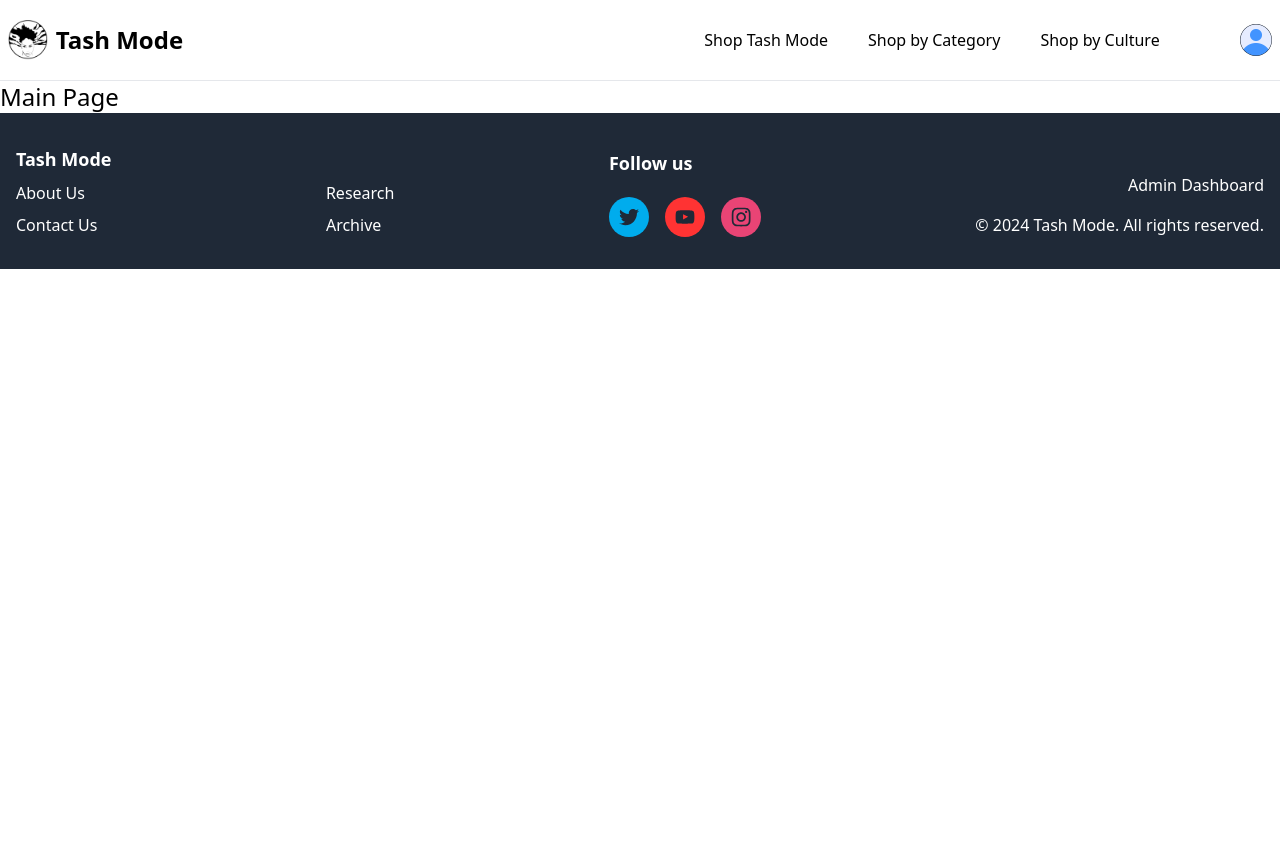
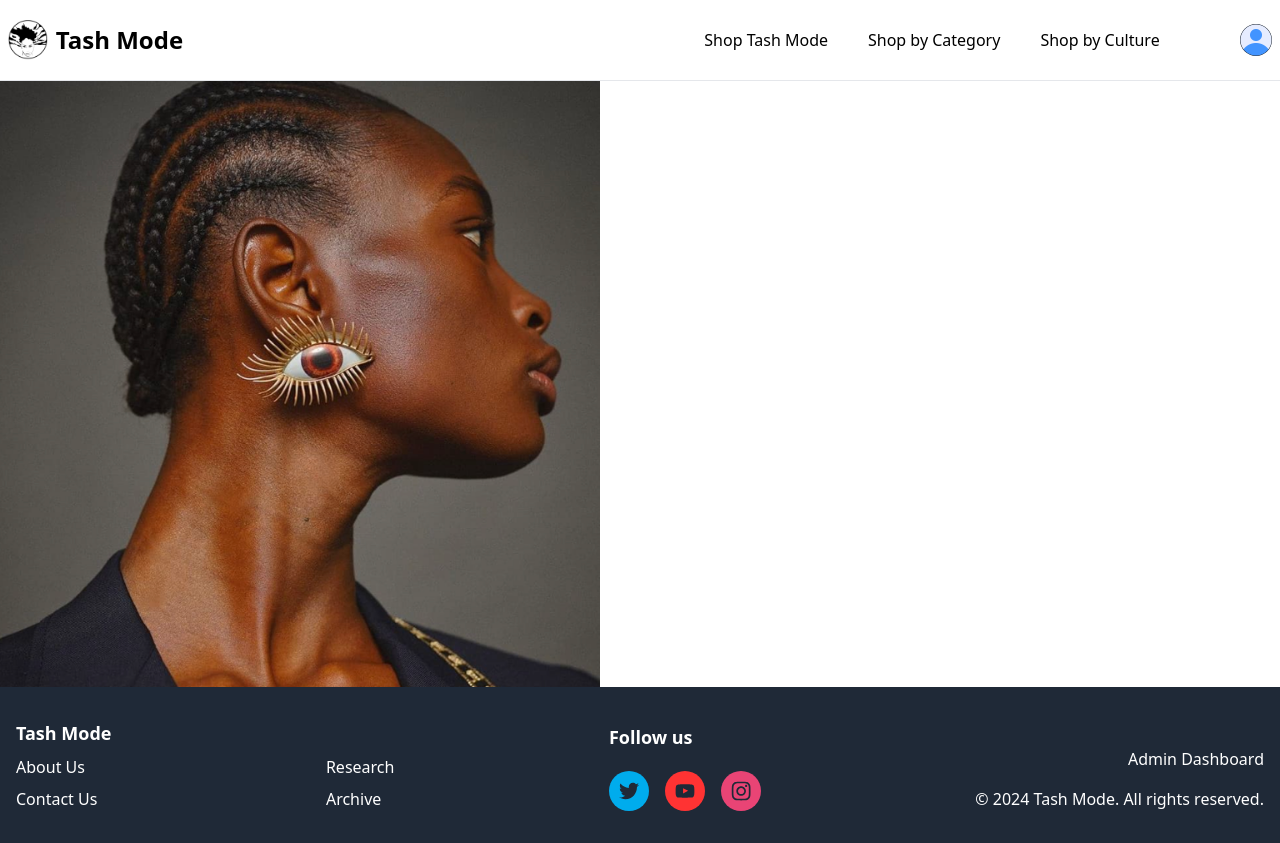
Before and after one commit to dataMichelle/tash-mode-next, a Next.js app: page / in a window 1280 px wide. Before the commit the page ends 800 px from the top, so only its background shows below. Built offline with nearby package versions, Linux system fonts and the light colour scheme.

Commit message:
fixed Hero

```diff
--- a/app/page.jsx
+++ b/app/page.jsx
@@ -1,5 +1,8 @@
-import Image from "next/image";
-
+import Hero from "../components/Hero";
 export default function Home() {
-  return <div className="text-2xl">Main Page</div>;
+  return (
+    <div className="text-2xl">
+      <Hero />
+    </div>
+  );
 }
--- a/components/Hero.jsx
+++ b/components/Hero.jsx
@@ -1,7 +1,13 @@
 import React from "react";
+import heroImg from "@/assets/images/hero.jpg";
+import Image from "next/image";
 
 const Hero = () => {
-  return <div>Hero</div>;
+  return (
+    <div>
+      <Image src={heroImg} alt="" height={600} width={600} />
+    </div>
+  );
 };
 
 export default Hero;
```
Also changed, not shown: assets/images/hero.jpg (added), 1 other file (tests, documents, lock files or other folders).
